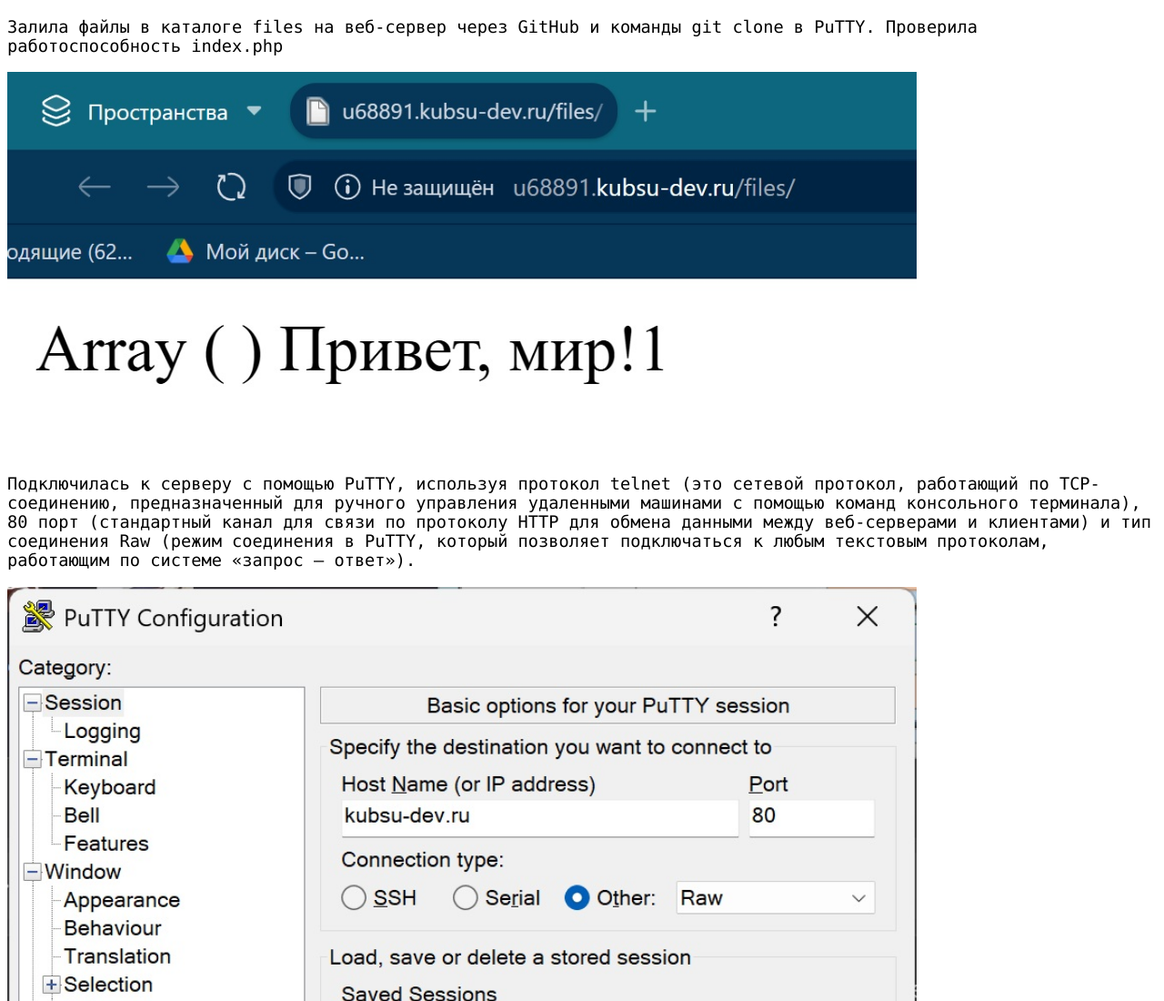
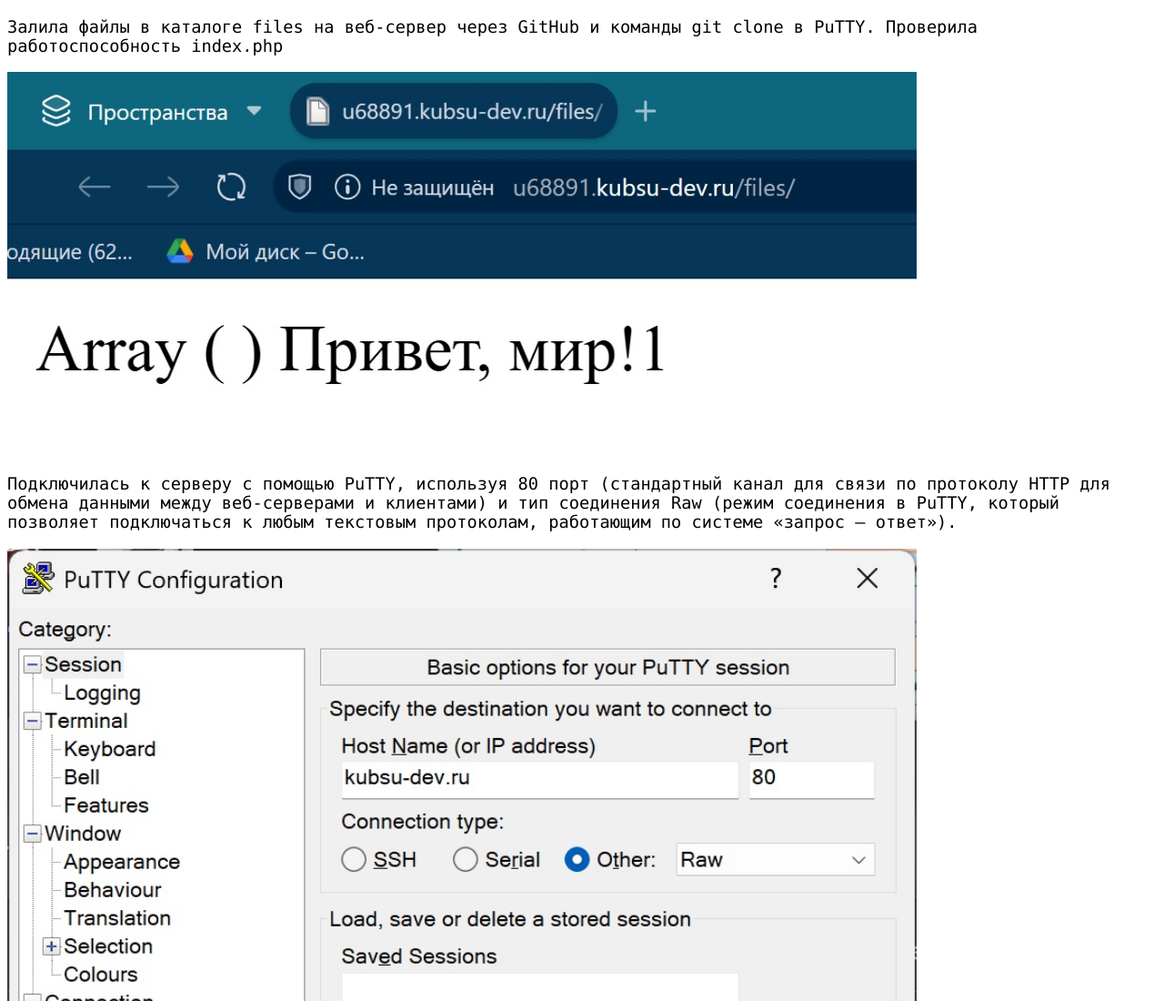
Before and after one commit to e-tskhe/backend-2, a plain HTML site: page index.html in a window 1280 px wide. Shown: the top 1100 px of the page at 91% size. Drawn offline with Linux system fonts and the light colour scheme.

Commit message:
Update index.html

```diff
--- a/index.html
+++ b/index.html
@@ -26,8 +26,7 @@
     </p>
     <img src="img/check.jpg">
     <p>
-        Подключилась к серверу с помощью PuTTY, используя протокол telnet (это сетевой протокол, работающий по TCP-соединению,
-        предназначенный для ручного управления удаленными машинами с помощью команд консольного терминала), 80 порт (стандартный канал для связи
+        Подключилась к серверу с помощью PuTTY, используя 80 порт (стандартный канал для связи
         по протоколу HTTP для обмена данными между веб-серверами и клиентами) и тип соединения Raw (режим соединения
         в PuTTY, который позволяет подключаться к любым текстовым протоколам, работающим по системе «запрос — ответ»).
     </p>
```
